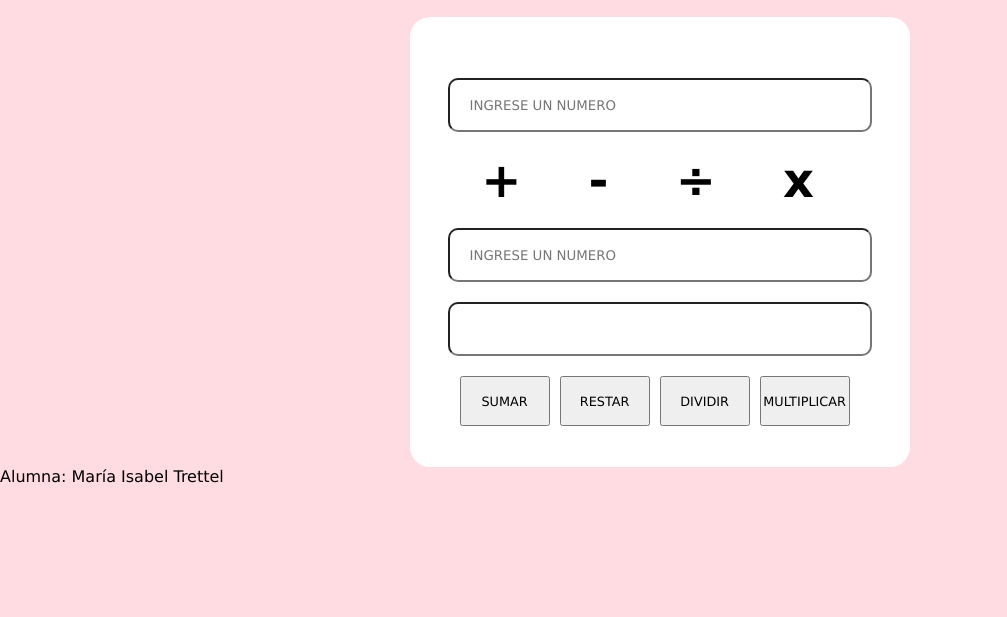
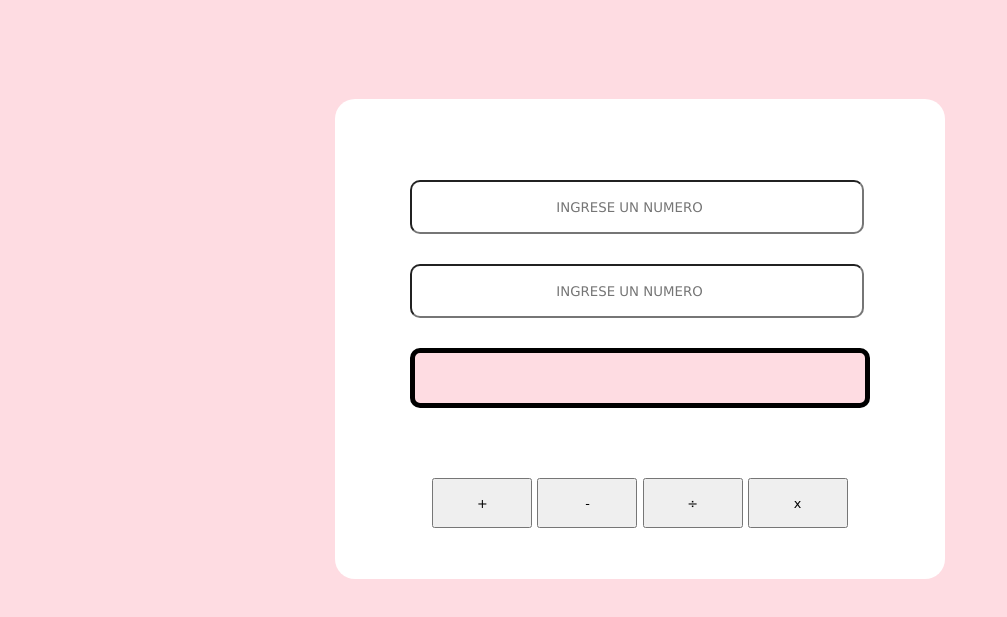
Before and after one commit to MarIsaTrettel/Argentina_programa_REACT, a plain HTML site: page Clase2/Ejercicio2.html in a window 1280 px wide. Shown: the part 61-678 px from the top of the page, without its empty margins (0-1007 px from the left). Drawn offline with Linux system fonts and the light colour scheme.

Commit message:
clase 2 ejercicio 2

```diff
--- a/Clase2/Ejercicio2.css
+++ b/Clase2/Ejercicio2.css
@@ -6,7 +6,8 @@
 }
 
 body{
-    background-color: rgb(254, 220, 226);
+    background-color: #fedce2;
+
 }
 
 header h1{
@@ -15,37 +16,40 @@ header h1{
 }
 
 main{
+    position: absolute;
+    top: 50%;
+    left: 50%;
+    transform: translate(-50%, -50%);
     background-color: white;
     border-radius: 20px;
     width: 500px;
     height: 450px;
-    margin: 20px 0 0 32%;
+
     display: flex;
     flex-direction: column;
     justify-content: center;
     align-items: center;
+    padding: 30px 55px 0 55px;
 }
 
-input{
-    width: 400px;
+section{
+margin: 20px;
+}
+
+
+input,
+p{
+    width: 450px;
     height: 50px;
-    padding-left: 20px;
     border-radius: 10px;
+    margin-bottom: 30px;
 }
 
 input,
-.operandos,
-.operandos_btn{
-    margin-top: 20px;
-}
+.operandos_btn,
+#resultado{
 
-div.operandos{
-    display: flex;
-    flex-direction: row;
-    justify-content: space-around;
-    width: 400px;
-    font-size: 3rem;
-    font-weight: bold;
+    text-align: center;
 
 }
 
@@ -53,11 +57,20 @@ div.operandos{
     display: flex;
     justify-content: space-around;
     width: 400px;
+
+
 }
 
 button{
-    width: 110px;
+    width: 100px;
     height: 50px;
-    margin-right: 10px;
     font-size: .8rem;
+
 }
+
+#resultado{
+    border: solid thick;
+    background-color: #fedce2;
+    height: 50px;
+    font-size: 2rem;
+}
--- a/Clase2/Ejercicio2.html
+++ b/Clase2/Ejercicio2.html
@@ -13,34 +13,23 @@
         <h1>CALCULADORA</h1>
     </header>
     <main>
-        <section>
-            <input type="number" placeholder="INGRESE UN NUMERO">
-            <div class="operandos">
-                <p>+</p>
-                <p>-</p>
-                <p>÷</p>
-                <p>x</p>
-            </div>
-            <input type="number" placeholder="INGRESE UN NUMERO">
+        <section class="tipo_inputs">
+            <input type="number" placeholder="INGRESE UN NUMERO"  id="num1">
+            <input type="number" placeholder="INGRESE UN NUMERO" id="num2">
             <br>
-            <input type="number">
+            <p type="text" id="resultado" name="resultado"> </p>
         </section>
 
-        <section class="operandos_btn">
-            <button>SUMAR</button>
-            <button>RESTAR</button>
-            <button>DIVIDIR</button>
-            <button>MULTIPLICAR</button>
+        <section id="operandos_btn">
+            <button value="sumar" id="sumar">+</button>
+            <button value="restar" id="restar">-</button>
+            <button value="dividir" id="dividir">÷</button>
+            <button value="multiplicar" id="multiplicar">x</button>
         </section>
 
     </main>
-<footer>
-    <p>Alumna: María Isabel Trettel</p>
-
-</footer>
-
 
 
 </body>
-
+<script src="./Ejercicio2.js"></script>
 </html>
--- a/Clase2/Ejercicio2.js
+++ b/Clase2/Ejercicio2.js
@@ -0,0 +1,45 @@
+const num1 = document.getElementById("num1");
+const num2 = document.getElementById('num2');
+const resultado = document.getElementById('resultado');
+
+const botonSuma = document.getElementById(`sumar`);
+botonSuma.addEventListener('click', suma);
+const botonResta = document.getElementById(`restar`);
+botonResta.addEventListener('click', resta);
+const botonDiv = document.getElementById(`dividir`);
+botonDiv.addEventListener('click', dividir);
+const botonMultip = document.getElementById(`multiplicar`);
+botonMultip.addEventListener('click', multiplicar);
+
+function suma() {
+    let numero1 = parseFloat(num1.value);
+    let numero2 = parseFloat(num2.value);
+    let total = numero1 + numero2;
+    resultado.textContent = total;
+}
+
+function resta() {
+    let numero1 = parseFloat(num1.value);
+    let numero2 = parseFloat(num2.value);
+    let total = numero1 - numero2;
+    resultado.textContent = total;
+}
+
+function dividir() {
+    let numero1 = parseFloat(num1.value);
+    let numero2 = parseFloat(num2.value);
+
+    if (numero2 != 0 && numero2 != NaN && numero2 != null && numero2 != undefined) {
+        let total = numero1 / numero2;
+        resultado.textContent = total;
+    } else {
+        resultado.textContent = ('No se puede dividir');
+    }
+}
+
+function multiplicar() {
+    let numero1 = parseFloat(num1.value);
+    let numero2 = parseFloat(num2.value);
+    let total = numero1 * numero2;
+    resultado.textContent = total;
+}
```
Also changed, not shown: info.txt (added).
